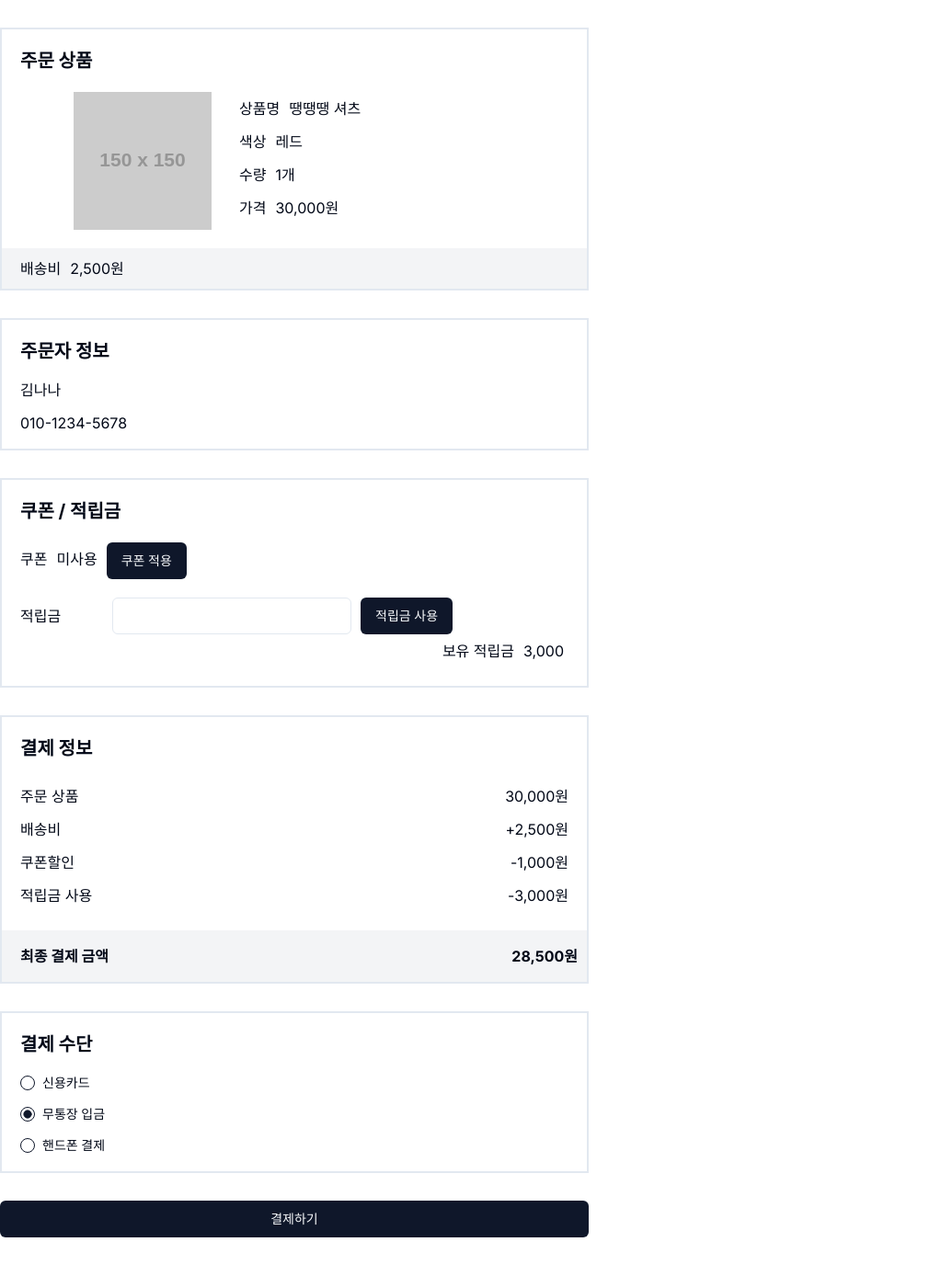
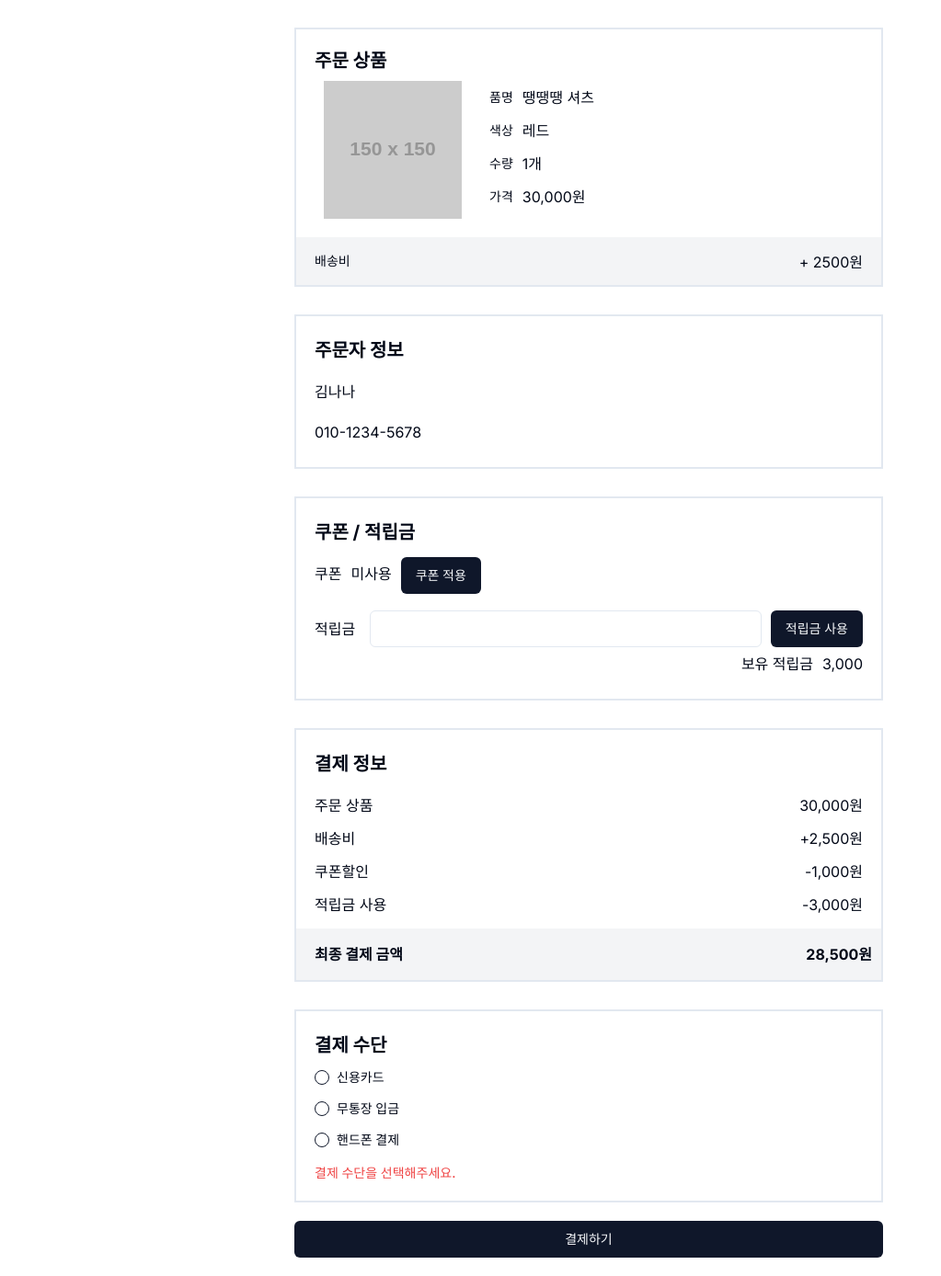
Before and after one commit to allone9425/devcamp, a Next.js app: page /pay in a window 1280 px wide. Shown: the whole page at 92% size, without its empty margins (0-1023 px from the left). Before the commit the page ends 1346 px from the top, so only its background shows below. Built offline with nearby package versions, Linux system fonts and the light colour scheme.

Commit message:
feat : form형식으로 변환

```diff
--- a/src/app/pay/page.tsx
+++ b/src/app/pay/page.tsx
@@ -1,119 +1,199 @@
+"use client";
 import { Button } from "@/components/ui/button";
+import {
+  Form,
+  FormControl,
+  FormField,
+  FormItem,
+  FormLabel,
+  FormMessage,
+} from "@/components/ui/form";
 import { Input } from "@/components/ui/input";
 import { Label } from "@/components/ui/label";
 import { RadioGroup, RadioGroupItem } from "@/components/ui/radio-group";
+import { useForm } from "react-hook-form";
 function pay() {
+  const form = useForm();
   return (
-    <div className="w-1/2">
-      <section className="border-2 my-[30px]">
-        <h3 className="my-[20px] text-xl font-bold ml-[20px]">주문 상품</h3>
-        <div className="flex flex-wrap justify-center ">
-          <p className="mr-[30px]">
-            <img src="https://placehold.co/150x150" />
+    <div className="w-1/2 mx-auto">
+      <Form {...form}>
+        <div className="border-2 my-[30px] pt-[20px]">
+          <FormField
+            name="productDetails"
+            render={() => (
+              <FormItem>
+                <FormLabel className="my-[20px] text-xl font-bold ml-[20px]">
+                  주문 상품
+                </FormLabel>
+                <FormControl>
+                  <>
+                    <div className="flex flex-wrap ">
+                      <p className="mx-[30px]">
+                        <img
+                          src="https://placehold.co/150x150"
+                          alt="상품 이미지"
+                        />
                       </p>
                       <div className="leading-9">
-            <div className="flex  w-[300px] ">
-              <h4 className="mr-[10px]">상품명</h4>
-              <h4>땡땡땡 셔츠</h4>
+                        <div className="flex w-[300px] items-center ">
+                          <Label className="mr-[10px]">품명</Label>
+                          <p>땡땡땡 셔츠</p>
                         </div>
-            <div className="flex w-[300px] ">
-              <p className="mr-[10px]">색상 </p>
+                        <div className="flex w-[300px] items-center">
+                          <Label className="mr-[10px]">색상</Label>
                           <p>레드</p>
                         </div>
-            <div className="flex w-[300px]">
-              <p className="mr-[10px]">수량 </p>
-              <p> 1개</p>
+                        <div className="flex w-[300px] items-center">
+                          <Label className="mr-[10px]">수량</Label>
+                          <p>1개</p>
                         </div>
-            <div className="flex w-[300px]">
-              <p className="mr-[10px]">가격 </p>
-              <p> 30,000원</p>
+                        <div className="flex w-[300px] items-center">
+                          <Label className="mr-[10px]">가격</Label>
+                          <p>30,000원</p>
                         </div>
                       </div>
                     </div>
-        <div className="flex bg-gray-100 pl-[20px] py-[10px] mt-[20px]">
-          <h4 className="mr-[10px]">배송비</h4>
-          <h4> 2,500원</h4>
+                    <FormMessage />
+                  </>
+                </FormControl>
+              </FormItem>
+            )}
+          />
+          <FormField
+            name="shippingFee"
+            render={({ field }) => (
+              <FormItem className="flex bg-gray-100 pl-[20px] py-[10px] mt-[20px] justify-between items-center">
+                <FormLabel className="w-[150px]">배송비</FormLabel>
+                <FormControl>
+                  <p className="pr-[20px] translate-y-[-3px]">+ 2500원</p>
+                </FormControl>
+              </FormItem>
+            )}
+          />
         </div>
-      </section>
-      <section className="border-2 my-[30px] leading-9">
-        <h3 className="mt-[20px] mb-[10px] text-xl font-bold ml-[20px]">
+        <FormField
+          name="customerInfo"
+          render={() => (
+            <FormItem className="border-2 my-[30px] leading-9 pt-[20px]">
+              <FormLabel className="mt-[20px] mb-[10px] text-xl font-bold ml-[20px]">
                 주문자 정보
-        </h3>
+              </FormLabel>
+              <FormControl>
+                <>
                   <h4 className=" ml-[20px]">김나나</h4>
-        <h4 className=" ml-[20px] mb-[10px]">010-1234-5678</h4>
-      </section>
-      <section className="border-2 my-[30px] leading-9">
-        <h3 className="my-[20px] text-xl font-bold ml-[20px]">쿠폰 / 적립금</h3>
+                  <h4 className=" ml-[20px] pb-[20px]">010-1234-5678</h4>
+                  <FormMessage />
+                </>
+              </FormControl>
+            </FormItem>
+          )}
+        />
+        <FormField
+          name="couponInfo"
+          render={() => (
+            <FormItem className="border-2 my-[30px] leading-9 pt-[20px]">
+              <FormLabel className="mt-[20px] mb-[10px] text-xl font-bold ml-[20px]">
+                쿠폰 / 적립금
+              </FormLabel>
+              <FormControl>
+                <>
                   <div className="flex mb-[20px]">
                     <h4 className=" ml-[20px] mr-[10px]">쿠폰</h4>
-          <h4 className=" ">미사용</h4>
-          <Button type="button" className="ml-[10px] ">
+                    <h4>미사용</h4>
+                    <Button type="button" className="ml-[10px] mb-[10px]">
                       쿠폰 적용
                     </Button>
                   </div>
-        <div className="flex  flex-wrap  items-center  ml-[20px] mb-[20px] ">
-          <p className="w-[100px] ">적립금</p>
-          <Input type="text" className="w-[260px] text-right" />
-          <Button type="button" className="mr-[20px] ml-[10px]">
+                  <div className="flex flex-wrap items-center justify-between w-full ml-[20px] mb-[20px]">
+                    <p className="w-[60px] ">적립금</p>
+                    <div className="flex  w-[calc(100%-60px)] ">
+                      <Input type="text" className="  text-right" />
+                      <Button type="button" className="mr-[40px]  ml-[10px]">
                         적립금 사용
                       </Button>
-          <div className="w-full flex justify-end mr-[25px]">
-            <p className="mr-[10px]">보유 적립금</p>
+                    </div>
+                    <div className="w-full flex justify-end mr-[40px]">
+                      <p className="mr-[10px] mb-[20px]">보유 적립금</p>
                       <p>3,000</p>
                     </div>
                   </div>
-      </section>
-      <section className="border-2 my-[30px] leading-9">
-        <h3 className="mt-[20px] mb-[20px] text-xl font-bold ml-[20px]">
+                </>
+              </FormControl>
+            </FormItem>
+          )}
+        />
+
+        <FormField
+          name="payInfo"
+          render={() => (
+            <FormItem className="border-2 my-[30px] leading-9 pt-[20px]">
+              <FormLabel className="mt-[20px] mb-[10px] text-xl font-bold ml-[20px]">
                 결제 정보
-        </h3>
-        <div className="leading-9  flex flex-wrap justify-center mx-[20px]">
-          <div className="flex  w-full justify-between ">
+              </FormLabel>
+              <FormControl>
+                <>
+                  <div className="leading-9 flex flex-wrap justify-center mx-[20px]">
+                    <div className="flex w-full justify-between ">
                       <h4 className="mr-[10px]">주문 상품</h4>
                       <h4>30,000원</h4>
                     </div>
-          <div className="flex w-full justify-between ">
-            <p className="mr-[10px]">배송비 </p>
+                    <div className="flex w-full justify-between">
+                      <p className="mr-[10px]">배송비</p>
                       <p>+2,500원</p>
                     </div>
                     <div className="flex w-full justify-between">
-            <p className="mr-[10px]">쿠폰할인 </p>
-            <p> -1,000원</p>
+                      <p className="mr-[10px]">쿠폰할인</p>
+                      <p>-1,000원</p>
                     </div>
                     <div className="flex w-full justify-between">
-            <p className="mr-[20px]">적립금 사용 </p>
-            <p> -3,000원</p>
+                      <p className="mr-[20px]">적립금 사용</p>
+                      <p>-3,000원</p>
                     </div>
                   </div>
                   <div className="flex bg-gray-100 font-bold pl-[20px] py-[10px] px-[10px] mt-[20px] justify-between">
                     <h4 className="mr-[10px]">최종 결제 금액</h4>
-          <h4> 28,500원</h4>
+                    <h4>28,500원</h4>
                   </div>
-      </section>
-      <section className="border-2 my-[30px] leading-9">
-        <h3 className="mt-[20px] mb-[20px] text-xl font-bold ml-[20px]">
+                </>
+              </FormControl>
+            </FormItem>
+          )}
+        />
+
+        <FormField
+          name="paymentMethod"
+          render={({ field }) => (
+            <FormItem className="border-2 mt-[30px] leading-9 py-[20px]">
+              <FormLabel className="mt-[20px] mb-[20px] text-xl font-bold ml-[20px]">
                 결제 수단
-        </h3>
-        <div className="ml-[20px]">
-          <RadioGroup defaultValue="deposit">
+              </FormLabel>
+              <FormControl>
+                <RadioGroup {...field} className="ml-[20px]">
                   <div className="flex items-center space-x-2 mb-[10px]">
-              <RadioGroupItem value="card" id="r1" />
-              <Label htmlFor="r1">신용카드</Label>
+                    <RadioGroupItem value="card" />
+                    <Label>신용카드</Label>
                   </div>
                   <div className="flex items-center space-x-2 mb-[10px]">
-              <RadioGroupItem value="deposit" id="r2" />
-              <Label htmlFor="r2">무통장 입금</Label>
+                    <RadioGroupItem value="deposit" />
+                    <Label>무통장 입금</Label>
                   </div>
-            <div className="flex items-center space-x-2 mb-[20px]">
-              <RadioGroupItem value="phone_payment" id="r3" />
-              <Label htmlFor="r3">핸드폰 결제</Label>
+                  <div className="flex items-center space-x-2 mb-[10px]">
+                    <RadioGroupItem value="phone_payment" />
+                    <Label>핸드폰 결제</Label>
                   </div>
                 </RadioGroup>
-        </div>
-      </section>
-      <Button type="submit" className="w-full">
+              </FormControl>
+              <FormMessage className="ml-[20px]">
+                결제 수단을 선택해주세요.
+              </FormMessage>
+            </FormItem>
+          )}
+        />
+
+        <Button type="submit" className="w-full my-[20px]">
           결제하기
         </Button>
+      </Form>
     </div>
   );
 }
```
Lines whose indentation alone changed are shown as unchanged.
